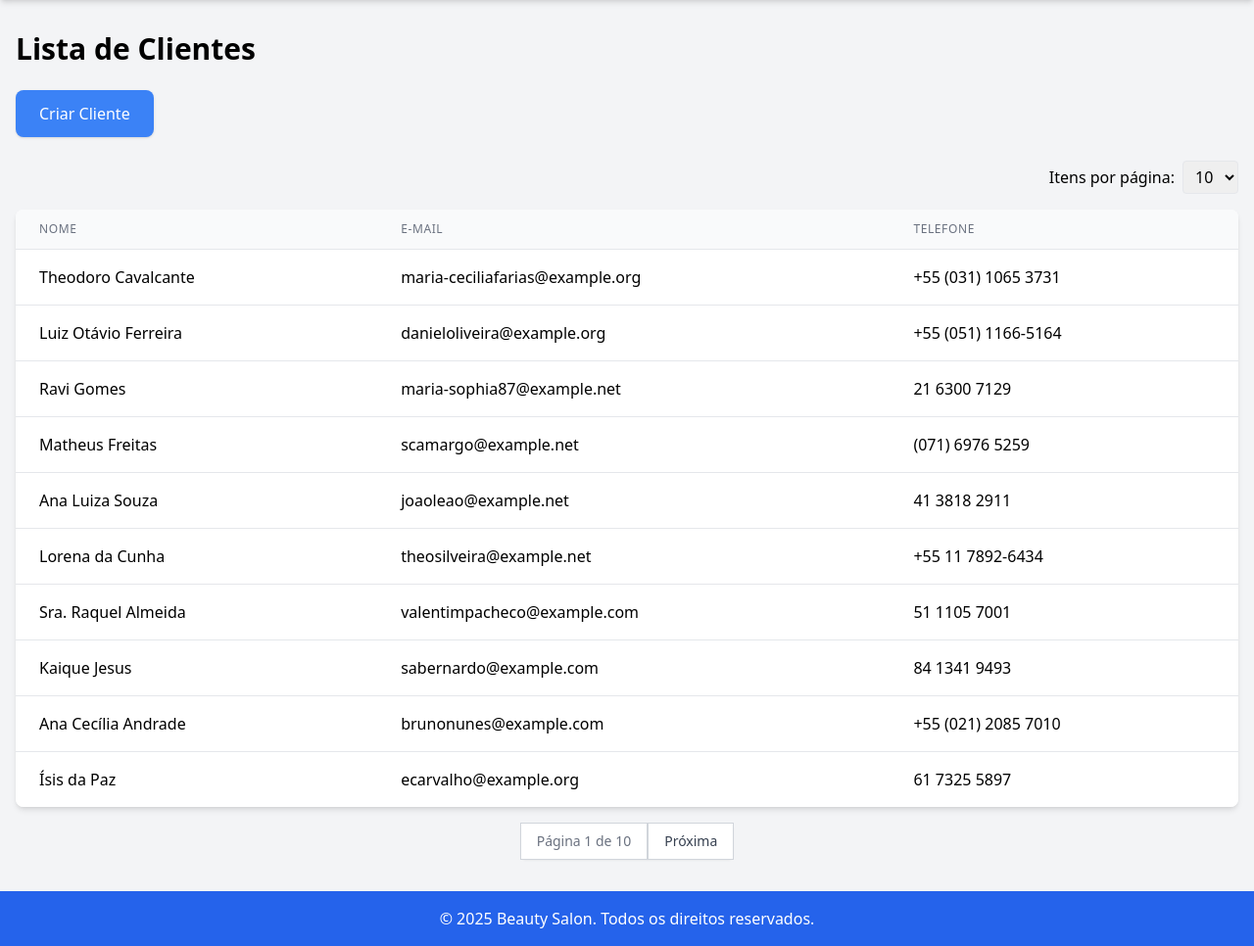
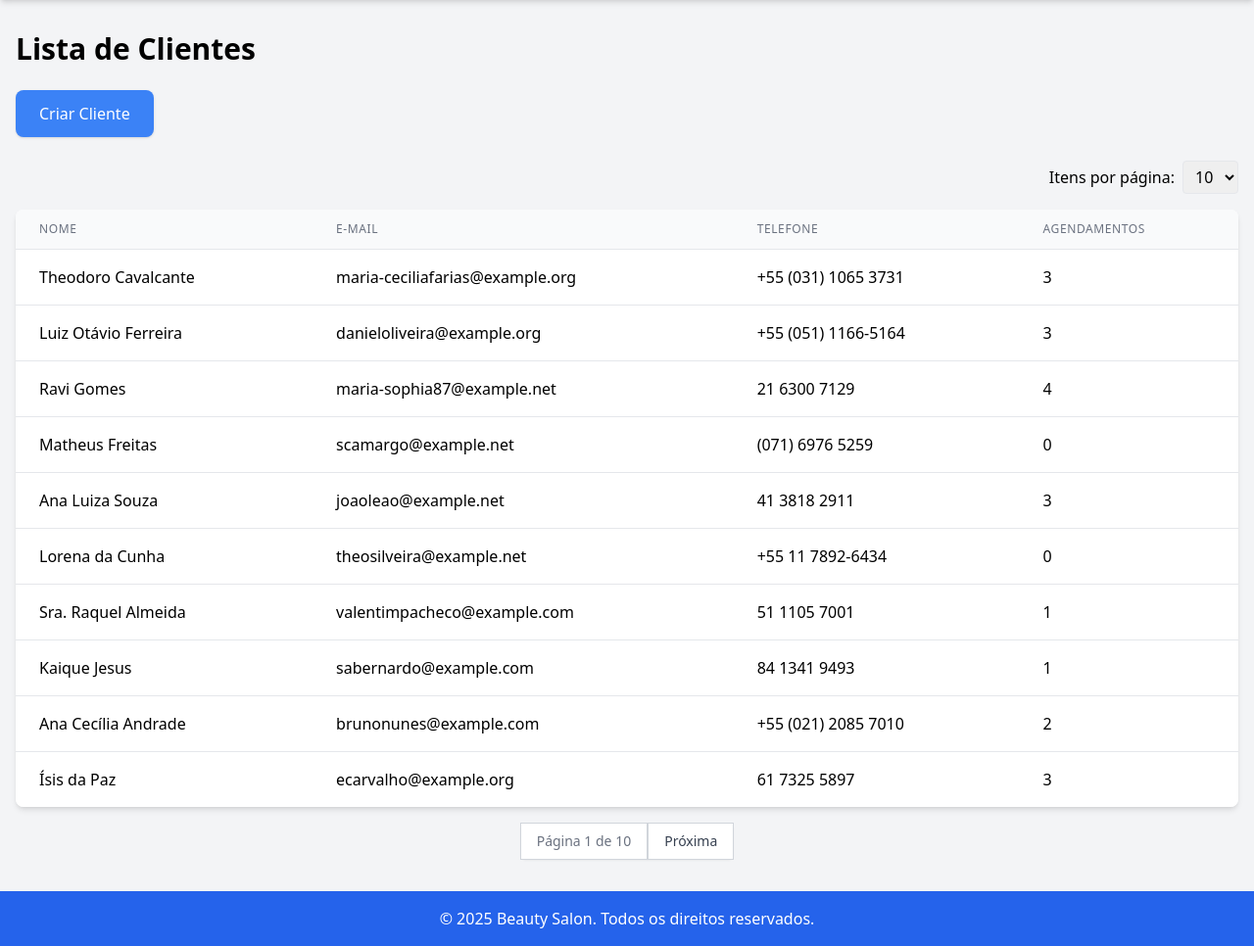
Before and after one commit to woodyflq/salao-de-beleza, a Django app: page /salon/clients/ in a window 1280 px wide. Shown: the part 72-1038 px from the top of the page at 98% size. Run offline with Django 4.2, Linux system fonts and the light colour scheme; data comes from the database, SQL or seed files in the repository; some libraries are stand-ins or nearby versions.

```diff
--- a/salon/forms.py
+++ b/salon/forms.py
@@ -19,7 +19,7 @@ class ServiceForm(forms.ModelForm):
         model = Service
         fields = ['name', 'duration', 'price']
         widgets = {
-            'duration': forms.TextInput(attrs={'placeholder': 'HH:MM:SS'}),  # Pra ajudar no formato
+            'duration': forms.TextInput(attrs={'placeholder': 'HH:MM:SS'}),
         }
 
 class TeamMemberForm(forms.ModelForm):
--- a/salon/models.py
+++ b/salon/models.py
@@ -22,8 +22,14 @@ class Service(models.Model):
         return self.name
 
 class TeamMember(models.Model):
+    SPECIALTY_CHOICES = [
+        ('Cabelereira', 'Cabelereira'),
+        ('Manicure', 'Manicure'),
+        ('Esteticista', 'Esteticista'),
+        ('Barbeiro', 'Barbeiro'),
+    ]
     name = models.CharField(max_length=100)
-    specialty = models.CharField(max_length=100, blank=True)
+    specialty = models.CharField(max_length=100, choices=SPECIALTY_CHOICES, blank=True)
 
     def __str__(self):
         return self.name
--- a/salon/templates/client_list.html
+++ b/salon/templates/client_list.html
@@ -20,6 +20,7 @@
                 <th class="px-6 py-3 text-left text-xs font-medium text-gray-500 uppercase tracking-wider">Nome</th>
                 <th class="px-6 py-3 text-left text-xs font-medium text-gray-500 uppercase tracking-wider">E-mail</th>
                 <th class="px-6 py-3 text-left text-xs font-medium text-gray-500 uppercase tracking-wider">Telefone</th>
+                <th class="px-6 py-3 text-left text-xs font-medium text-gray-500 uppercase tracking-wider">Agendamentos</th>  <!-- Nova coluna -->
             </tr>
         </thead>
         <tbody class="bg-white divide-y divide-gray-200">
@@ -28,10 +29,11 @@
                     <td class="px-6 py-4 whitespace-nowrap">{{ client.name }}</td>
                     <td class="px-6 py-4 whitespace-nowrap">{{ client.email }}</td>
                     <td class="px-6 py-4 whitespace-nowrap">{{ client.phone }}</td>
+                    <td class="px-6 py-4 whitespace-nowrap">{{ client.appointment_count }}</td>  <!-- Mostra o valor aqui -->
                 </tr>
             {% empty %}
                 <tr>
-                    <td colspan="3" class="px-6 py-4 text-center text-gray-500">Nenhum cliente encontrado.</td>
+                    <td colspan="4" class="px-6 py-4 text-center text-gray-500">Nenhum cliente encontrado.</td>
                 </tr>
             {% endfor %}
         </tbody>
--- a/salon/views.py
+++ b/salon/views.py
@@ -21,8 +21,10 @@ def paginate_queryset(request, queryset, default_page_size=10):
     return page_obj, page_size
 
 
+from django.db.models import Count  # Adiciona isso no topo, se não tiver
+
 def client_list(request):
-    clients = Client.objects.all()
+    clients = Client.objects.annotate(appointment_count=Count('appointment'))  # Calcula o número de agendamentos
     page_obj, page_size = paginate_queryset(request, clients)
     return render(request, 'client_list.html', {'page_obj': page_obj, 'page_size': page_size})
 
```
Also changed, not shown: salon/migrations/0002_alter_teammember_specialty.py (added), 1 other file.
